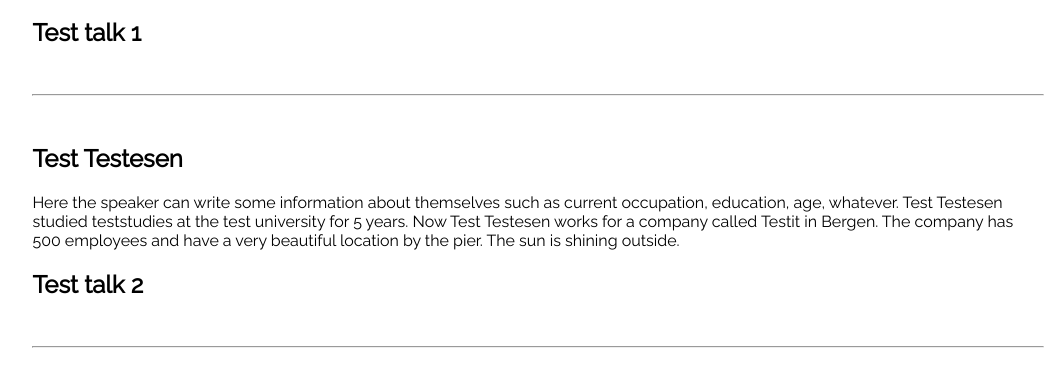
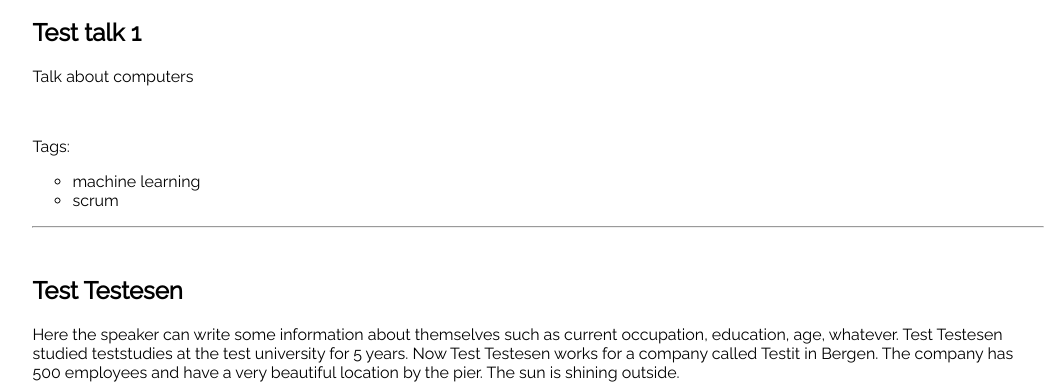
Before and after one commit to Maritt/newKDS, a Next.js app: page /talksAndSpeakers in a window 1280 px wide. Shown: the part 387-771 px from the top of the page, without its empty margins (102-1146 px from the left). Built offline with nearby package versions, Linux system fonts and the light colour scheme.

Commit message:
Added tags and dropdownmenu for filtering on tags

```diff
--- a/models/data.json
+++ b/models/data.json
@@ -1,5 +1,11 @@
 {
   "program": {
+    "tags": [
+      "machine learning",
+      "software development",
+      "Artificial intelligence",
+      "scrum"
+    ],
     "days": [
       {
         "day": "Fredag",
@@ -24,7 +30,8 @@
                     "difficulty": "Intermediate",
                     "title": "Test talk 1",
                     "type": "Short-talk",
-                    "tags": ["machine learning", "Artificial intelligence"]
+                    "tags": ["machine learning", "scrum"],
+                    "description": "Talk about computers"
                   }
                 ]
               },
@@ -43,7 +50,8 @@
                     "difficulty": "Intermediate",
                     "title": "Test talk 2",
                     "type": "Short-talk",
-                    "tags": ["machine learning", "Artificial intelligence"]
+                    "tags": ["software development", "Artificial intelligence"],
+                    "description": "Talk about computers"
                   }
                 ]
               },
@@ -62,7 +70,8 @@
                     "difficulty": "Intermediate",
                     "title": "Test talk 3",
                     "type": "Short-talk",
-                    "tags": ["machine learning", "Artificial intelligence"]
+                    "tags": ["scrum", "software development"],
+                    "description": "Talk about computers"
                   }
                 ]
               },
@@ -81,7 +90,8 @@
                     "difficulty": "Intermediate",
                     "title": "Test talk 4",
                     "type": "Short-talk",
-                    "tags": ["machine learning", "Artificial intelligence"]
+                    "tags": ["Artificial intelligence"],
+                    "description": "Talk about computers"
                   }
                 ]
               }
@@ -112,7 +122,8 @@
                     "difficulty": "Intermediate",
                     "title": "Test talk 2",
                     "type": "Short-talk",
-                    "tags": ["machine learning", "Artificial intelligence"]
+                    "tags": ["machine learning"],
+                    "description": "Talk about computers"
                   }
                 ]
               },
@@ -131,7 +142,8 @@
                     "difficulty": "Intermediate",
                     "title": "Test talk 2",
                     "type": "Long-talk",
-                    "tags": ["machine learning", "Artificial intelligence"]
+                    "tags": ["scrum"],
+                    "description": "Talk about computers"
                   }
                 ]
               },
@@ -150,7 +162,8 @@
                     "difficulty": "Intermediate",
                     "title": "Test talk 3",
                     "type": "Long-talk",
-                    "tags": ["machine learning", "Artificial intelligence"]
+                    "tags": ["software development"],
+                    "description": "Talk about computers"
                   }
                 ]
               },
@@ -169,7 +182,8 @@
                     "difficulty": "Intermediate",
                     "title": "Test talk 4",
                     "type": "Long-talk",
-                    "tags": ["machine learning", "Artificial intelligence"]
+                    "tags": ["machine learning", "Artificial intelligence"],
+                    "description": "Talk about computers"
                   }
                 ]
               }
@@ -201,7 +215,8 @@
                     "difficulty": "Intermediate",
                     "title": "Test talk 1 lørdag",
                     "type": "Short-talk",
-                    "tags": ["machine learning", "Artificial intelligence"]
+                    "tags": ["machine learning", "Artificial intelligence"],
+                    "description": "Talk about computers"
                   }
                 ]
               },
@@ -220,7 +235,8 @@
                     "difficulty": "Intermediate",
                     "title": "Test talk 2 lørdag",
                     "type": "Short-talk",
-                    "tags": ["machine learning", "Artificial intelligence"]
+                    "tags": ["machine learning", "Artificial intelligence"],
+                    "description": "Talk about computers"
                   }
                 ]
               },
@@ -239,7 +255,8 @@
                     "difficulty": "Intermediate",
                     "title": "Test talk 3 lørdag",
                     "type": "Short-talk",
-                    "tags": ["machine learning", "Artificial intelligence"]
+                    "tags": ["machine learning", "Artificial intelligence"],
+                    "description": "Talk about computers"
                   }
                 ]
               },
@@ -258,7 +275,8 @@
                     "difficulty": "Intermediate",
                     "title": "Test talk 4 lørdag",
                     "type": "Short-talk",
-                    "tags": ["machine learning", "Artificial intelligence"]
+                    "tags": ["machine learning", "Artificial intelligence"],
+                    "description": "Talk about computers"
                   }
                 ]
               }
@@ -289,7 +307,8 @@
                     "difficulty": "Intermediate",
                     "title": "Test talk 2",
                     "type": "Short-talk",
-                    "tags": ["machine learning", "Artificial intelligence"]
+                    "tags": ["machine learning", "Artificial intelligence"],
+                    "description": "Talk about computers"
                   }
                 ]
               },
@@ -308,7 +327,8 @@
                     "difficulty": "Intermediate",
                     "title": "Test talk 2",
                     "type": "Long-talk",
-                    "tags": ["machine learning", "Artificial intelligence"]
+                    "tags": ["machine learning", "Artificial intelligence"],
+                    "description": "Talk about computers"
                   }
                 ]
               },
@@ -327,7 +347,8 @@
                     "difficulty": "Intermediate",
                     "title": "Test talk 3",
                     "type": "Long-talk",
-                    "tags": ["machine learning", "Artificial intelligence"]
+                    "tags": ["machine learning", "Artificial intelligence"],
+                    "description": "Talk about computers"
                   }
                 ]
               },
@@ -346,7 +367,8 @@
                     "difficulty": "Intermediate",
                     "title": "Test talk 4",
                     "type": "Long-talk",
-                    "tags": ["machine learning", "Artificial intelligence"]
+                    "tags": ["machine learning", "Artificial intelligence"],
+                    "description": "Talk about computers"
                   }
                 ]
               }
--- a/pages/components/Talk.tsx
+++ b/pages/components/Talk.tsx
@@ -33,6 +33,13 @@ const Talk = props => {
         <h2 id="talk-title"> {props.title} </h2>
         <p id="talk.description"> {props.description}</p>
         <br />
+
+        <div id="tag-list">
+          <p>Tags:</p>
+          <ul>
+            {props.tags.map((tag, i) => <li id="tags-list-entry">{props.tags[i]}</li>)}
+          </ul>
+        </div>
         <hr />
       </div>
     </div>
--- a/pages/talksAndSpeakers.tsx
+++ b/pages/talksAndSpeakers.tsx
@@ -1,6 +1,7 @@
 import Layout from "./components/Layout";
 import Talk from "./components/Talk";
 import "../styling/talksAndSpeakersStyles.scss";
+
 
 import { program as Program } from "../models/data.json";
 
@@ -24,8 +25,8 @@ export default function TalksAndSpeakers() {
                       speakerInfo={speaker.info}
                       speaker={speaker.name}
                       title={talk.title}
-                      id={talk.talkId} >
-
+                      id={talk.talkId}
+                      tags={talk.tags} >
                     </Talk>
                   )
                 )
--- a/styling/talksAndSpeakersStyles.scss
+++ b/styling/talksAndSpeakersStyles.scss
@@ -18,4 +18,8 @@ div.talksAndSpeakers {
       width: 80%;
     }
   }
+
+  #tags-list-entry {
+    list-style-type: circle;
+  }
 }
```
Also changed, not shown: pages/components/FilterButton.tsx (added, +32 -0 lines), pages/components/ScheduleEntry.tsx (+5 -9 lines), pages/components/TagsMenu.tsx (added, +30 -0 lines), pages/schedule.tsx (+9 -4 lines), styling/scheduleStyles.scss (+34 -1 lines).
